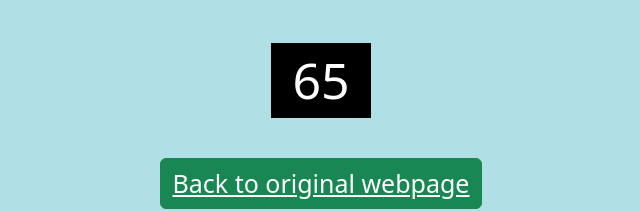
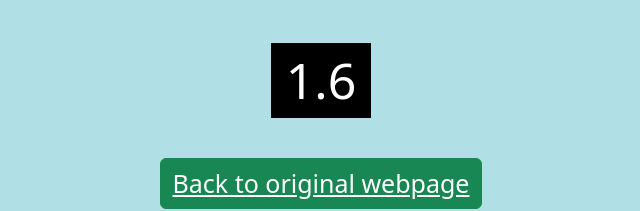
Before and after one commit to mikmik240/euroexplotion, a plain HTML site: page index.html in a window 1280 px wide. Shown: the part 323-534 px from the top of the page, 319-959 px from the left. Drawn offline with nearby package versions, Linux system fonts and the light colour scheme.

Commit message:
index.html

```diff
--- a/index.html
+++ b/index.html
@@ -34,7 +34,7 @@
 		<p id="EUROEQUIVALENT"></p>
 
 		<script>
-			document.getElementById("EUROEQUIVALENT").innerHTML = 0.65 * 100;
+			document.getElementById("EUROEQUIVALENT").innerHTML = 0.016 * 100;
 		</script>
 		</div>
 	</center>
```
